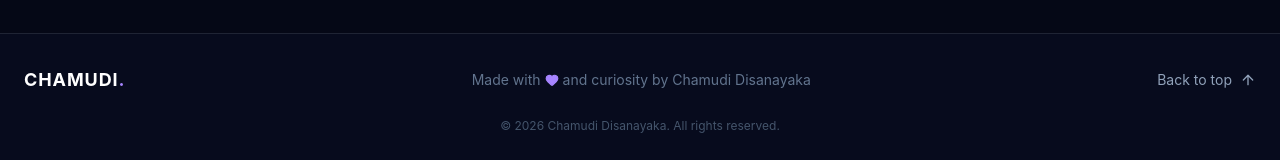
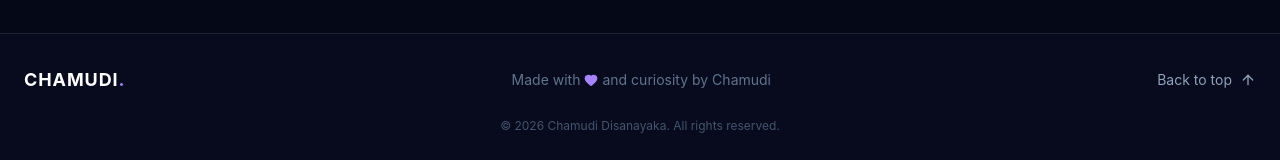
Before and after one commit to Chamudi2004/My_portfolio, a React (Vite) app: page / in a window 1280 px wide. Shown: the part 6449-6609 px from the top of the page. Built offline with nearby package versions, Linux system fonts and the light colour scheme; no server answers; the database is empty.

Commit message:
edited footer

```diff
--- a/src/components/Footer.tsx
+++ b/src/components/Footer.tsx
@@ -12,7 +12,7 @@ export default function Footer() {
 
         <p className="flex items-center gap-1 text-sm text-slate-500">
           Made with <Heart size={14} className="fill-violet-400 text-violet-400" />
-          and curiosity by Chamudi Disanayaka
+          and curiosity by Chamudi
         </p>
 
         <a
```
